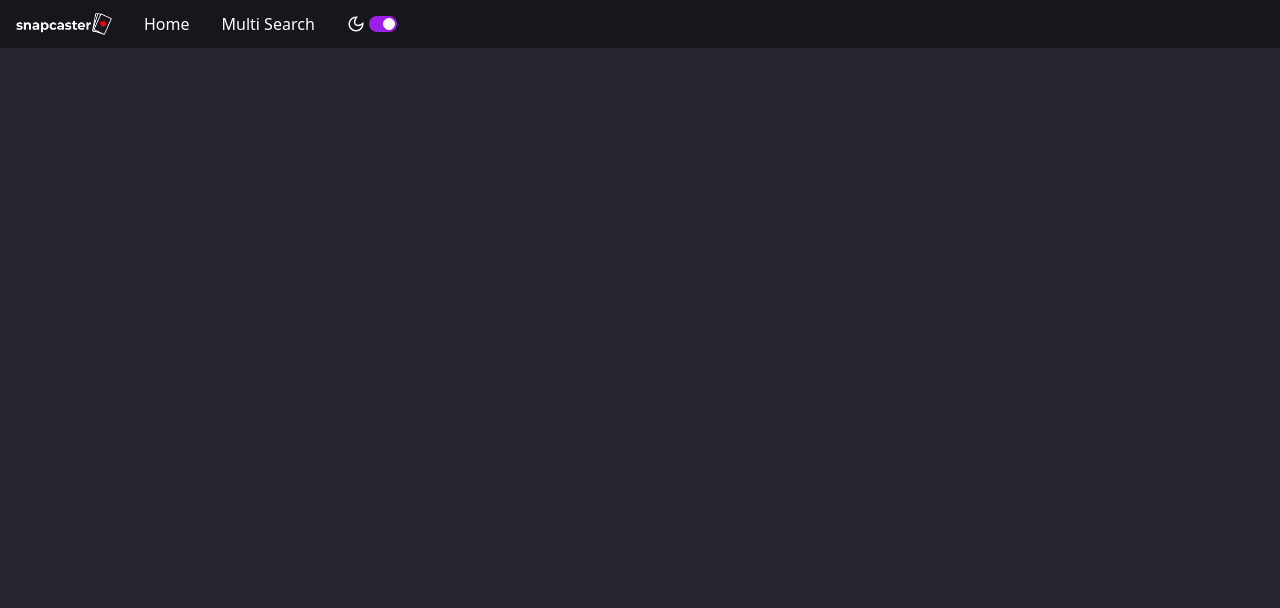
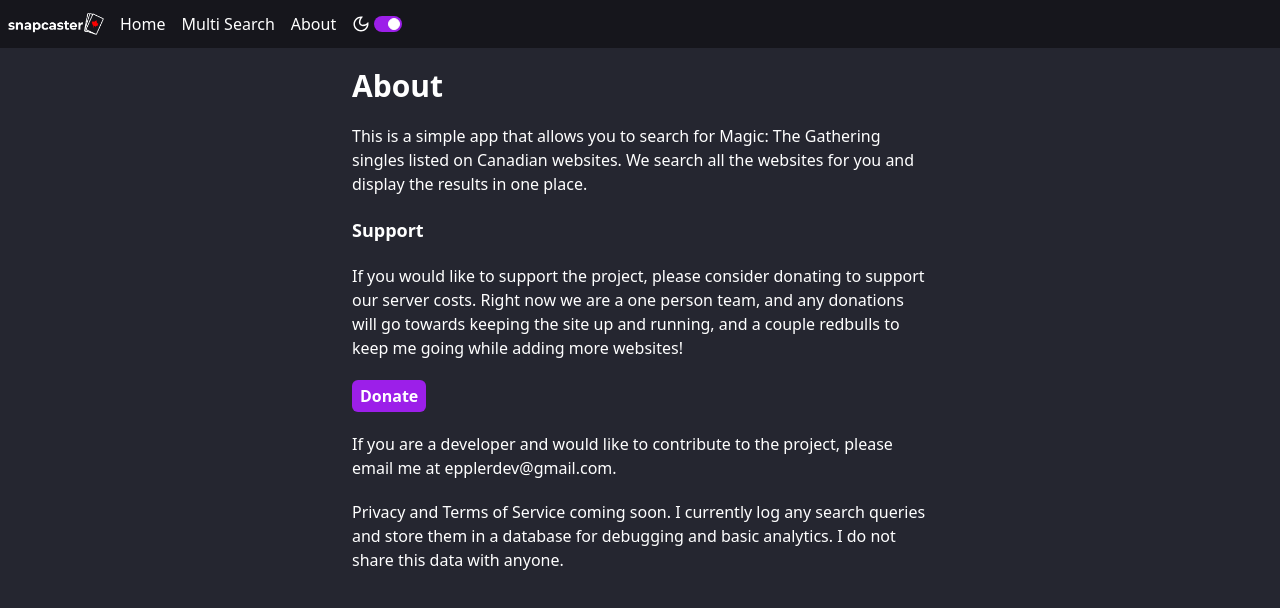
Before and after one commit to chrislegault/snapcasterv2-client, a React (Vite) app: page /about in a window 1280 px wide. Before the commit this address had no page. Shown: the top 608 px of the page. Built offline with nearby package versions, Linux system fonts and the light colour scheme.

Commit message:
about page

```diff
--- a/src/App.jsx
+++ b/src/App.jsx
@@ -2,6 +2,7 @@ import { BrowserRouter, Routes, Route } from 'react-router-dom';
 import Home from './pages/Home';
 import MultiSearch from './pages/MultiSearch';
 import Layout from './Layout';
+import About from './pages/About';
 import { Provider as JotaiProvider } from 'jotai';
 function App() {
   return (
@@ -11,6 +12,7 @@ function App() {
             <Routes>
               <Route path="/" element={<Home />} />
               <Route path="/multi-search" element={<MultiSearch />} />
+              <Route path="/about" element={<About />} />
             </Routes>
           </Layout>
       </JotaiProvider>
--- a/src/components/Navbar.jsx
+++ b/src/components/Navbar.jsx
@@ -4,24 +4,29 @@ import DarkModeToggle from './DarkModeToggle';
 
 export default function Navbar() {
   return (
-      <nav className="flex items-center flex-wrap bg-darkerBackground text-white h-12 px-4">
+      <nav className="flex items-center flex-wrap bg-darkerBackground text-white h-12 px-2">
         <Link to="/">
           <img src="logo.png" alt="logo" className="w-24" />
         </Link>
 
-        <div className="px-4" />
+        <div className="px-2" />
 
-        <Link to="/" className="hover:text-red-400">
+        <Link to="/" className="hover:text-primary">
           Home
         </Link>
 
-        <div className="px-4" />
+        <div className="px-2" />
 
-        <Link to="/multi-search" className="hover:text-red-400">
+        <Link to="/multi-search" className="hover:text-primary">
           Multi Search
         </Link>
 
-        <div className="px-4" />
+        <div className="px-2" />
+        <Link to="/about" className="hover:text-primary">
+          About
+        </Link>
+        <div className="px-2" />
+
 
         <DarkModeToggle />
       </nav>
--- /dev/null
+++ b/src/pages/About.jsx
@@ -0,0 +1,40 @@
+import React from 'react';
+
+export default function About() {
+    const openDonationLink = () => {
+        window.open('https://www.paypal.com/donate/?business=KK537LVP4TZ5Q&no_recurring=0&item_name=Thank+you+for+donating+to+snapcaster%2C+I+really+appreciate+your+support+%3A%29&currency_code=CAD', '_blank');
+    }
+  return (
+    <>
+      <div className="max-w-xl mx-auto space-y-5 mt-5">
+        <h1 className="text-3xl font-bold">About</h1>
+        <p className="mt-4">
+            This is a simple app that allows you to search for Magic: The Gathering
+            singles listed on Canadian websites. We search all the websites for you
+            and display the results in one place.
+        </p>
+        <h2 className="text-lg font-bold">
+            Support
+        </h2>
+        <p className="mt-4">
+            If you would like to support the project, please consider donating to
+            support our server costs. Right now we are a one person team, and any donations
+            will go towards keeping the site up and running, and a couple redbulls to keep
+            me going while adding more websites!
+        </p>
+        <button className="btn" onClick={openDonationLink}>
+            Donate
+        </button>
+        <p className="mt-4">
+            If you are a developer and would like to contribute to the project, please email me at
+            epplerdev@gmail.com.
+        </p>
+        <h2>
+            Privacy and Terms of Service coming soon. I currently log any search queries
+            and store them in a database for debugging and basic analytics. I do not
+            share this data with anyone.
+        </h2>
+      </div>
+    </>
+  );
+}
```
